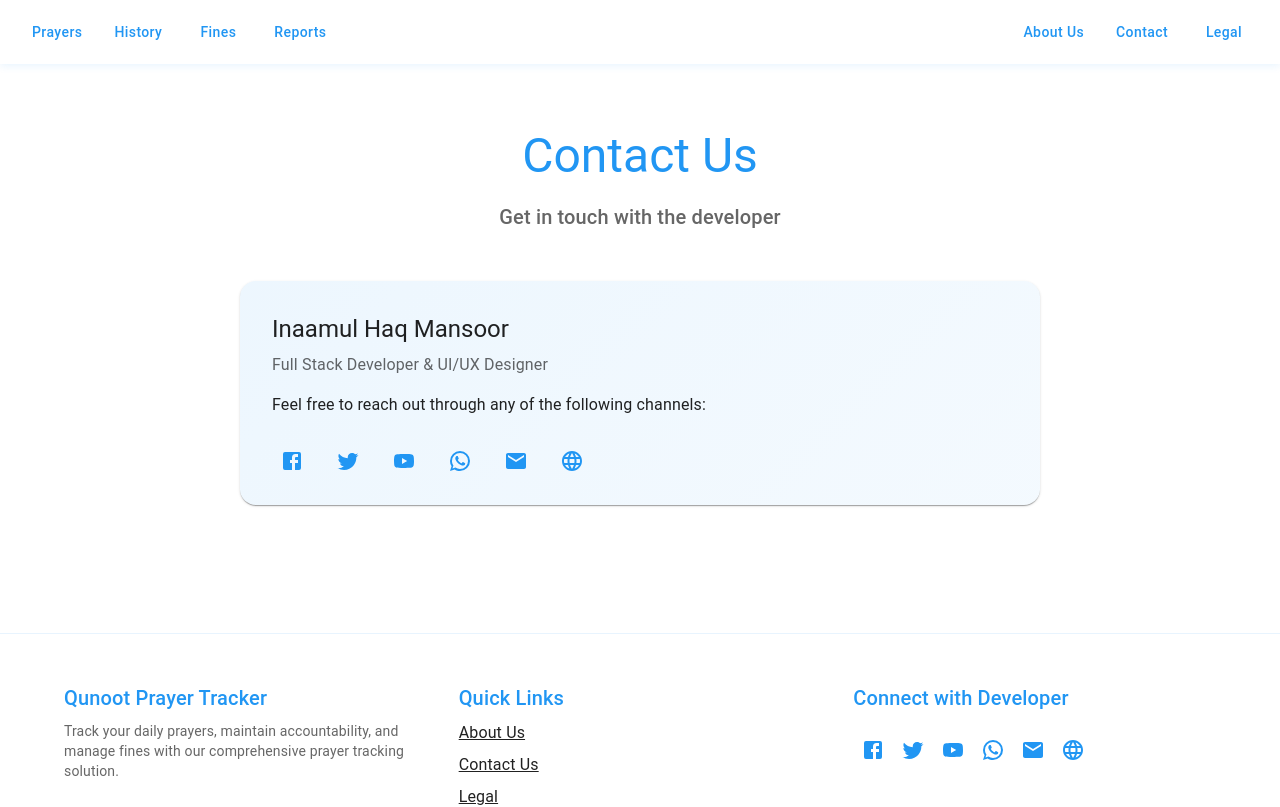
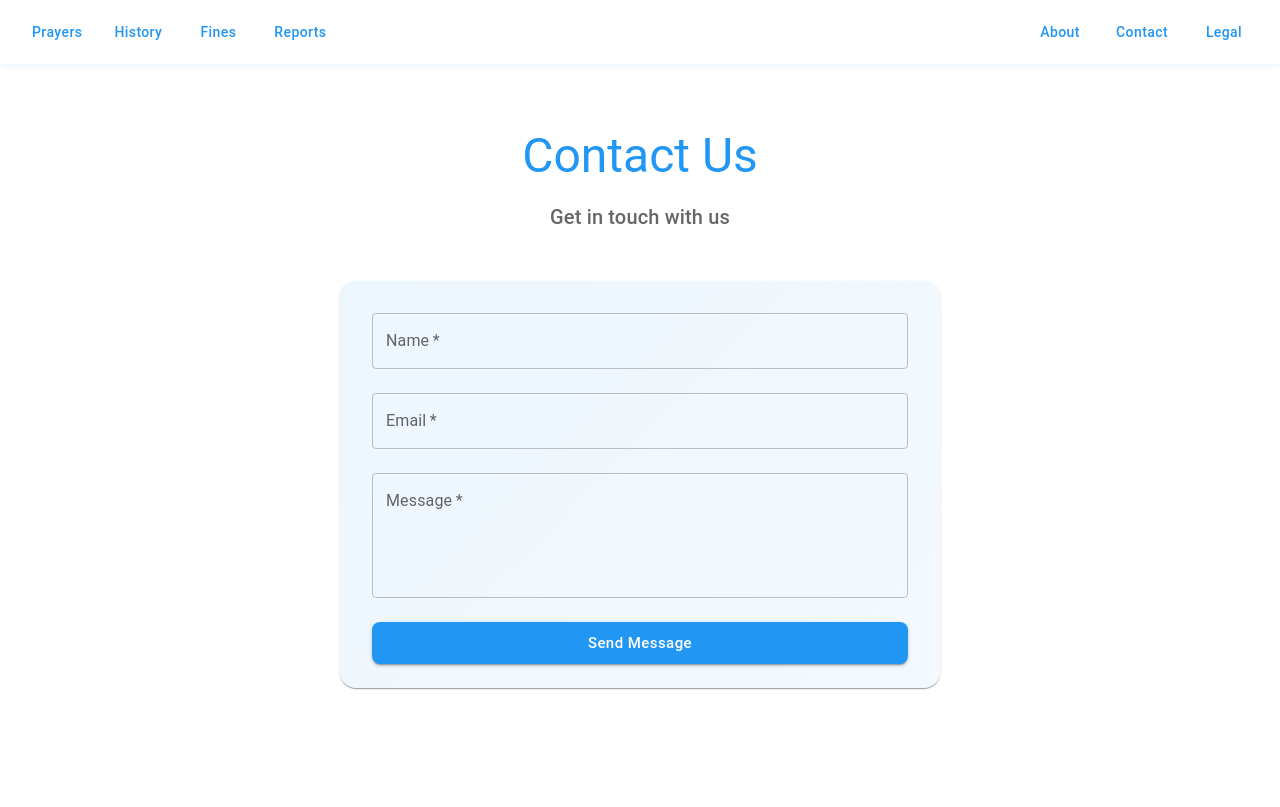
Before and after one commit to m4mansoor/prayer-tracker, a React (Vite) app: page /contact in a window 1280 px wide. Shown: the top 807 px of the page. Built offline with nearby package versions, Linux system fonts and the light colour scheme.

Commit message:
Fixed navigation, updated contact form, and improved routing

```diff
--- a/src/components/Navigation.tsx
+++ b/src/components/Navigation.tsx
@@ -7,7 +7,7 @@ import {
   useTheme,
   alpha,
 } from '@mui/material';
-import { Link } from 'react-router-dom';
+import { Link, useNavigate } from 'react-router-dom';
 
 interface NavigationProps {
   onSectionClick: (section: string) => void;
@@ -15,6 +15,15 @@ interface NavigationProps {
 
 const Navigation: React.FC<NavigationProps> = ({ onSectionClick }) => {
   const theme = useTheme();
+  const navigate = useNavigate();
+
+  const handleSectionClick = (section: string) => {
+    if (window.location.pathname !== '/') {
+      navigate('/', { state: { scrollTo: section } });
+    } else {
+      onSectionClick(section);
+    }
+  };
 
   return (
     <AppBar
@@ -28,25 +37,25 @@ const Navigation: React.FC<NavigationProps> = ({ onSectionClick }) => {
         <Box sx={{ flexGrow: 1, display: 'flex', gap: 2 }}>
           <Button
             color="primary"
-            onClick={() => onSectionClick('prayers')}
+            onClick={() => handleSectionClick('prayers')}
           >
             Prayers
           </Button>
           <Button
             color="primary"
-            onClick={() => onSectionClick('history')}
+            onClick={() => handleSectionClick('history')}
           >
             History
           </Button>
           <Button
             color="primary"
-            onClick={() => onSectionClick('fines')}
+            onClick={() => handleSectionClick('fines')}
           >
             Fines
           </Button>
           <Button
             color="primary"
-            onClick={() => onSectionClick('reports')}
+            onClick={() => handleSectionClick('reports')}
           >
             Reports
           </Button>
@@ -57,7 +66,7 @@ const Navigation: React.FC<NavigationProps> = ({ onSectionClick }) => {
             component={Link}
             to="/about"
           >
-            About Us
+            About
           </Button>
           <Button
             color="primary"
--- a/src/pages/ContactPage.tsx
+++ b/src/pages/ContactPage.tsx
@@ -1,25 +1,41 @@
-import React from 'react';
+import React, { useState } from 'react';
 import {
   Container,
   Typography,
   Box,
   Card,
   CardContent,
-  IconButton,
+  TextField,
+  Button,
   useTheme,
   alpha,
+  Snackbar,
+  Alert,
 } from '@mui/material';
-import FacebookIcon from '@mui/icons-material/Facebook';
-import TwitterIcon from '@mui/icons-material/Twitter';
-import WhatsAppIcon from '@mui/icons-material/WhatsApp';
-import YouTubeIcon from '@mui/icons-material/YouTube';
-import EmailIcon from '@mui/icons-material/Email';
-import LanguageIcon from '@mui/icons-material/Language';
 import Footer from '../components/Footer';
 import Navigation from '../components/Navigation';
 
 const ContactPage: React.FC = () => {
   const theme = useTheme();
+  const [formData, setFormData] = useState({
+    name: '',
+    email: '',
+    message: '',
+  });
+  const [showSuccess, setShowSuccess] = useState(false);
+
+  const handleSubmit = (e: React.FormEvent) => {
+    e.preventDefault();
+    // Here you would typically send the form data to your backend
+    console.log('Form submitted:', formData);
+    setShowSuccess(true);
+    setFormData({ name: '', email: '', message: '' });
+  };
+
+  const handleChange = (e: React.ChangeEvent<HTMLInputElement | HTMLTextAreaElement>) => {
+    const { name, value } = e.target;
+    setFormData(prev => ({ ...prev, [name]: value }));
+  };
 
   return (
     <Box>
@@ -29,12 +45,12 @@ const ContactPage: React.FC = () => {
           Contact Us
         </Typography>
         <Typography variant="h6" color="text.secondary" align="center" sx={{ mb: 6 }}>
-          Get in touch with the developer
+          Get in touch with us
         </Typography>
 
         <Card
           sx={{
-            maxWidth: 800,
+            maxWidth: 600,
             mx: 'auto',
             borderRadius: 4,
             background: `linear-gradient(135deg, ${alpha(
@@ -44,67 +60,66 @@ const ContactPage: React.FC = () => {
           }}
         >
           <CardContent sx={{ p: 4 }}>
-            <Typography variant="h5" gutterBottom>
-              Inaamul Haq Mansoor
-            </Typography>
-            <Typography variant="body1" color="text.secondary" paragraph>
-              Full Stack Developer & UI/UX Designer
-            </Typography>
-            <Typography variant="body1" paragraph>
-              Feel free to reach out through any of the following channels:
-            </Typography>
-
-            <Box sx={{ mt: 3 }}>
-              <IconButton
-                href="https://facebook.com/developer"
-                target="_blank"
+            <form onSubmit={handleSubmit}>
+              <TextField
+                fullWidth
+                label="Name"
+                name="name"
+                value={formData.name}
+                onChange={handleChange}
+                required
+                sx={{ mb: 3 }}
+              />
+              <TextField
+                fullWidth
+                label="Email"
+                name="email"
+                type="email"
+                value={formData.email}
+                onChange={handleChange}
+                required
+                sx={{ mb: 3 }}
+              />
+              <TextField
+                fullWidth
+                label="Message"
+                name="message"
+                multiline
+                rows={4}
+                value={formData.message}
+                onChange={handleChange}
+                required
+                sx={{ mb: 3 }}
+              />
+              <Button
+                type="submit"
+                variant="contained"
                 color="primary"
-                sx={{ mr: 2 }}
+                size="large"
+                fullWidth
               >
-                <FacebookIcon />
-              </IconButton>
-              <IconButton
-                href="https://twitter.com/developer"
-                target="_blank"
-                color="primary"
-                sx={{ mr: 2 }}
-              >
-                <TwitterIcon />
-              </IconButton>
-              <IconButton
-                href="https://youtube.com/developer"
-                target="_blank"
-                color="primary"
-                sx={{ mr: 2 }}
-              >
-                <YouTubeIcon />
-              </IconButton>
-              <IconButton
-                href="https://wa.me/developernumber"
-                target="_blank"
-                color="primary"
-                sx={{ mr: 2 }}
-              >
-                <WhatsAppIcon />
-              </IconButton>
-              <IconButton
-                href="mailto:developer@email.com"
-                color="primary"
-                sx={{ mr: 2 }}
-              >
-                <EmailIcon />
-              </IconButton>
-              <IconButton
-                href="https://developer-website.com"
-                target="_blank"
-                color="primary"
-              >
-                <LanguageIcon />
-              </IconButton>
-            </Box>
+                Send Message
+              </Button>
+            </form>
           </CardContent>
         </Card>
       </Container>
+
+      <Snackbar
+        open={showSuccess}
+        autoHideDuration={6000}
+        onClose={() => setShowSuccess(false)}
+        anchorOrigin={{ vertical: 'bottom', horizontal: 'center' }}
+      >
+        <Alert
+          onClose={() => setShowSuccess(false)}
+          severity="success"
+          variant="filled"
+        >
+          Message sent successfully!
+        </Alert>
+      </Snackbar>
+
       <Footer />
     </Box>
   );
--- a/src/pages/HomePage.tsx
+++ b/src/pages/HomePage.tsx
@@ -30,9 +30,11 @@ import FineHistory from '../components/FineHistory';
 import { getTodaysPrayers, updatePrayerStatus } from '../utils/prayerUtils';
 import Navigation from '../components/Navigation';
 import Footer from '../components/Footer';
+import { useLocation } from 'react-router-dom';
 
 const HomePage: React.FC = () => {
   const theme = useTheme();
+  const location = useLocation();
   const [todaysPrayers, setTodaysPrayers] = useState<Prayer[]>([]);
   const [prayerHistory, setPrayerHistory] = useState<PrayerHistory>({
     fineHistory: {},
@@ -49,6 +51,15 @@ const HomePage: React.FC = () => {
       element.scrollIntoView({ behavior: 'smooth' });
     }
   };
+
+  useEffect(() => {
+    if (location.state?.scrollTo) {
+      const element = document.getElementById(location.state.scrollTo);
+      if (element) {
+        element.scrollIntoView({ behavior: 'smooth' });
+      }
+    }
+  }, [location]);
 
   useEffect(() => {
     const storedHistory = localStorage.getItem('prayerHistory');
```
